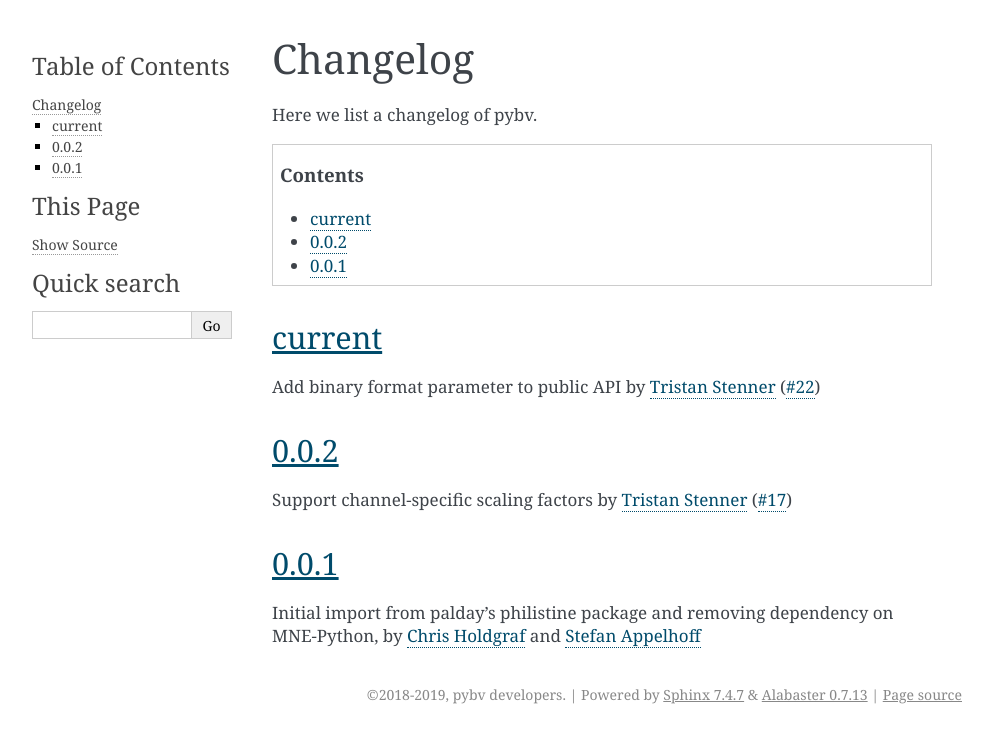
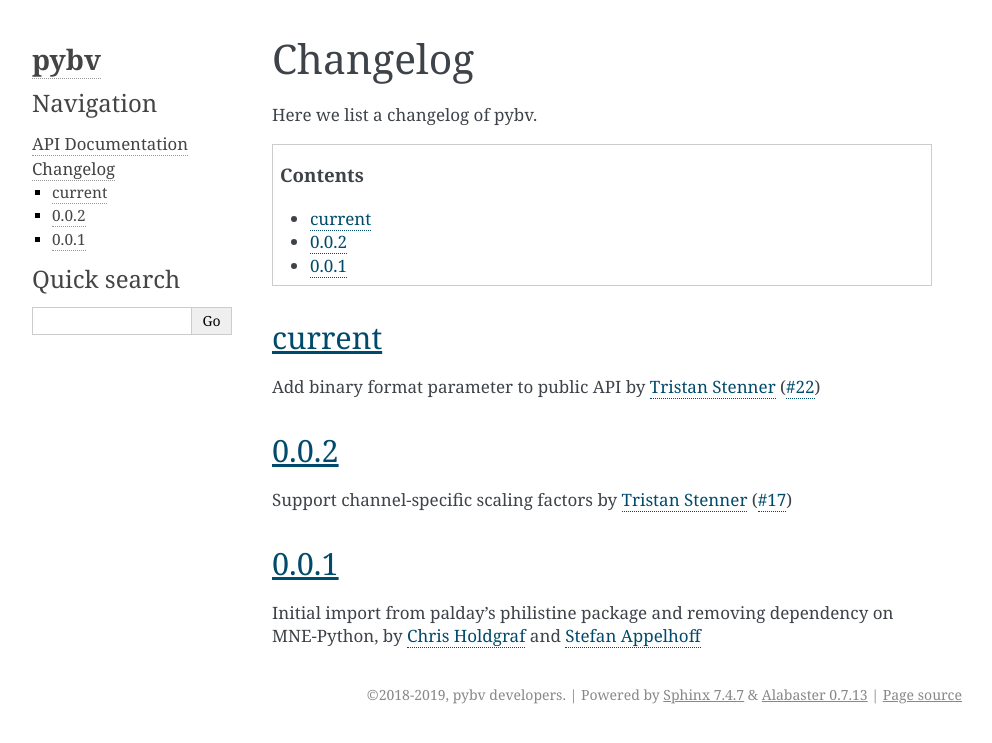
Before and after one commit to bids-standard/pybv, a Sphinx documentation site: the page built from docs/changelog.rst, in a window 1280 px wide. Shown: the top 743 px of the page, without its empty margins (148-1140 px from the left). Built offline with Sphinx 7.4.7, drawn with Linux system fonts in a browser that asks for light colours; some of the changed lines change nothing that is shown.

Commit message:
make sidebar explicit, add intersphinx

```diff
--- a/docs/conf.py
+++ b/docs/conf.py
@@ -16,6 +16,7 @@ extensions = [
    'sphinx.ext.napoleon',
    'sphinx.ext.autosummary',
    'sphinx.ext.viewcode',
+   'sphinx.ext.intersphinx',
    ]
 
 # Generate the autosummary
@@ -39,3 +40,20 @@ master_doc = 'index'
 # Options for HTML output
 html_theme = "alabaster"
 html_theme_options = {"fixed_sidebar": True}
+html_sidebars = {
+    '**': [
+        'about.html',
+        'navigation.html',
+        'relations.html',
+        'searchbox.html',
+    ]
+}
+
+# When functions from other packages are mentioned, link to them
+intersphinx_mapping = {
+    'python': ('https://docs.python.org/3', None),
+    'mne': ('http://mne-tools.github.io/stable/', None),
+    'numpy': ('https://www.numpy.org/devdocs', None),
+    'scipy': ('https://scipy.github.io/devdocs', None),
+    'matplotlib': ('https://matplotlib.org', None),
+}
```
